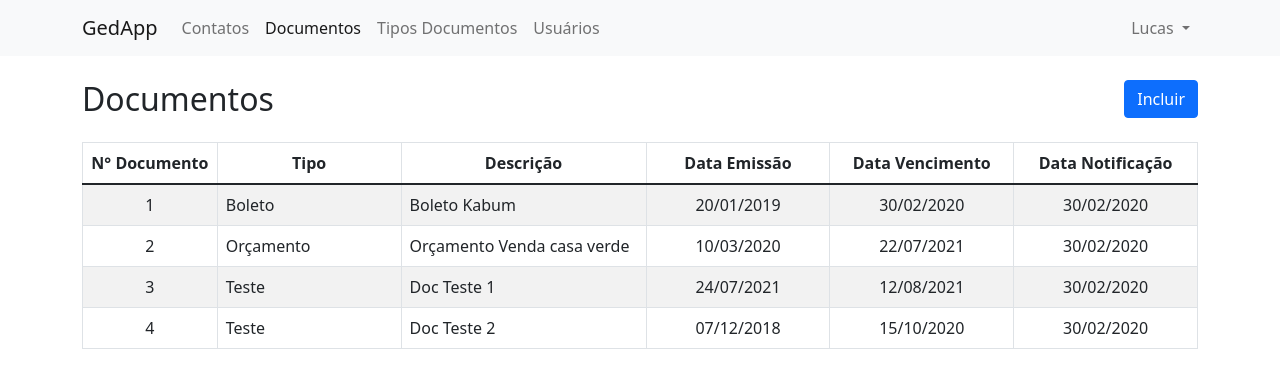
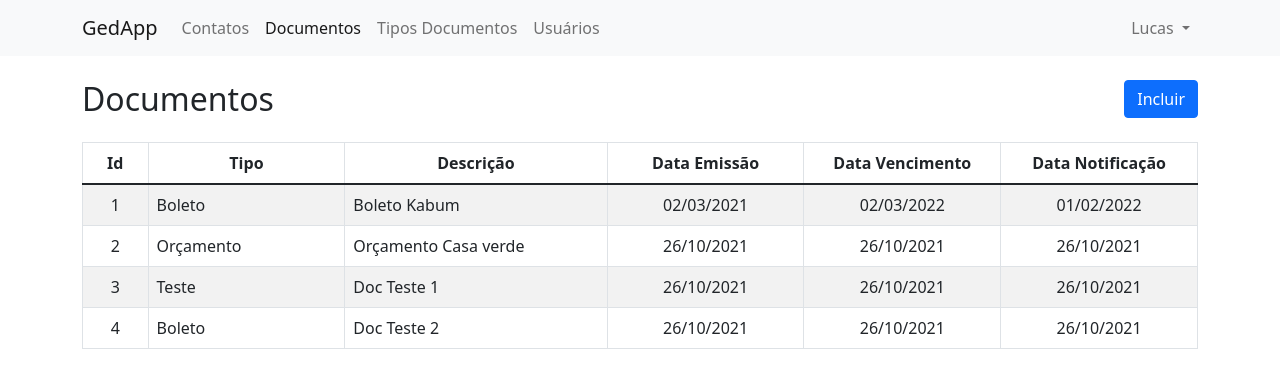
Before and after one commit to LucasRKlein/GedApp, an Angular app: page /documentos in a window 1280 px wide. Shown: the top 388 px of the page. Built offline with nearby package versions, Linux system fonts and the light colour scheme.

Commit message:
Criados Models no front end, melhorias nas telas

```diff
--- a/package.json
+++ b/package.json
@@ -20,6 +20,7 @@
     "@angular/platform-browser-dynamic": "~9.0.3",
     "@angular/router": "~9.0.3",
     "bootstrap": "^5.1.3",
+    "moment": "^2.29.1",
     "ngx-bootstrap": "^7.1.0",
     "rxjs": "~6.5.4",
     "tslib": "^1.10.0",
--- a/src/app/contatos/contatos.component.ts
+++ b/src/app/contatos/contatos.component.ts
@@ -1,4 +1,5 @@
 import { Component, OnInit } from '@angular/core';
+import { ContatoModel } from '../models/contato';
 
 @Component({
   selector: 'app-contatos',
@@ -24,7 +25,7 @@ export class ContatosComponent implements OnInit {
   ngOnInit() {
   }
 
-  contatoSelect(contato: any) {
+  contatoSelect(contato: ContatoModel) {
     this.contatoSelecionado = contato;
   }
 
--- a/src/app/documentos/documentos.component.html
+++ b/src/app/documentos/documentos.component.html
@@ -9,7 +9,7 @@
 <div *ngIf="documentoSelecionado || criandoDocumento">
   <div class="d-flex justify-content-between align-items-center my-4">
     <div *ngIf="documentoSelecionado" class="me-auto my-4">
-      <app-titulo [titulo]="'Documento: ' + documentoSelecionado.descr"></app-titulo>
+      <app-titulo [titulo]="'Documento: ' + documentoSelecionado.descricao"></app-titulo>
     </div>
    <div *ngIf="criandoDocumento" >
      <h2>Incluindo Documento</h2>
@@ -23,12 +23,12 @@
     <div class="row my-4">
       <div class="form-group col-9">
         <label for="formGroupExampleInput">N° Documento</label>
-        <input type="text" value={{documentoSelecionado.numero}} class="form-control">
+        <input type="text" value={{documentoSelecionado.id}} class="form-control">
       </div>
       <div class="form-group col-3">
         <label for="inputState">Tipo Documento</label>
-        <select class="form-control" value={{documentoSelecionado.tipo}}>
-          <option *ngFor="let tipo of listaTipos" >{{tipo.text}}</option>
+        <select class="form-control" value={{documentoSelecionado.tipoId}}>
+          <option *ngFor="let tipo of listaTipos" >{{tipo.nome}}</option>
         </select>
       </div>
     </div>
@@ -38,20 +38,20 @@
     </div> -->
     <div class="form-group my-4">
       <label for="formGroupExampleInput2">Descrição</label>
-      <input type="text" class="form-control" value={{documentoSelecionado.descr}} placeholder="Boleto Lojas Adelaide">
+      <input type="text" class="form-control" value={{documentoSelecionado.descricao}} placeholder="Boleto Lojas Adelaide">
     </div>
     <div class="row my-4">
       <div class="form-group col-4">
         <label for="formGroupExampleInput2">Data Emissão</label>
-        <input type="text" class="form-control" value={{documentoSelecionado.dataEmissao}}  placeholder="10/10/2010">
+        <input type="date" class="form-control" value={{dataEmissaoSelecionada}}  placeholder="10/10/2010">
       </div>
       <div class="form-group col-4">
         <label for="formGroupExampleInput2">Data Vencimento</label>
-        <input type="text" class="form-control" value={{documentoSelecionado.dataVencto}}  placeholder="10/10/2010">
+        <input type="date" class="form-control" value={{dataVenctoSelecionada}}  placeholder="10/10/2010">
       </div>
       <div class="form-group col-4">
         <label for="formGroupExampleInput2">Data de Notificação</label>
-        <input type="text" class="form-control" value={{documentoSelecionado.dataNoficacao}}  placeholder="10/10/2010">
+        <input type="date" class="form-control" value={{dataNotificacaoSelecionada}}  placeholder="10/10/2010">
       </div>
     </div>
     <div class="d-flex justify-content-between">
@@ -75,7 +75,7 @@
     <table class="table table-bordered table-striped table-hover" style="width: 100%;">
       <thead>
         <tr>
-          <th class="text-center" width="50">N° Documento</th>
+          <th class="text-center" width="50">Id</th>
           <th class="text-center" width="150">Tipo</th>
           <th class="text-center" width="200">Descrição</th>
           <th class="text-center" width="150">Data Emissão</th>
@@ -86,22 +86,22 @@
       <tbody *ngIf="listaDocs?.length != 0">
         <tr *ngFor="let model of listaDocs" style="cursor: pointer;" (click)="documentoSelect(model)">
           <td class="text-center">
-            {{model.numero}}
+            {{model.id}}
           </td>
           <td>
-            {{model.tipo}}
+            {{getDocumentoTipoNome(model.tipoId)}}
           </td>
           <td>
-            {{model.descr}}
+            {{model.descricao}}
           </td>
           <td class="text-center">
-            {{model.dataEmissao}}
+            {{model.dataEmissao | date:'dd/MM/yyyy'}}
           </td>
           <td class="text-center">
-            {{model.dataVencto}}
+            {{model.dataVencto | date:'dd/MM/yyyy'}}
           </td>
           <td class="text-center">
-            {{model.dataNoficacao}}
+            {{model.dataNotificacao | date:'dd/MM/yyyy'}}
           </td>
         </tr>
       </tbody>
--- a/src/app/documentos/documentos.component.ts
+++ b/src/app/documentos/documentos.component.ts
@@ -1,4 +1,8 @@
 import { Component, OnInit } from '@angular/core';
+import { DocumentoModel } from '../models/documento';
+import * as moment from 'moment';
+import { TipoDocumentoModel } from '../models/tipo-documento';
+
 
 @Component({
   selector: 'app-documentos',
@@ -9,20 +13,23 @@ export class DocumentosComponent implements OnInit {
 
   titulo = 'Documentos'
 
-  public documentoSelecionado: any;
+  public documentoSelecionado: DocumentoModel;
+  public dataEmissaoSelecionada: string;
+  public dataNotificacaoSelecionada: string;
+  public dataVenctoSelecionada: string;
+
   public criandoDocumento: boolean;
 
-  listaDocs = [
-    {numero: '1', descr: 'Boleto Kabum', tipo: 'Boleto', dataEmissao: '20/01/2019', dataVencto: '30/02/2020', dataNoficacao: '30/02/2020'},
-    {numero: '2', descr: 'Orçamento Venda casa verde', tipo: 'Orçamento', dataEmissao: '10/03/2020', dataVencto: '22/07/2021', dataNoficacao: '30/02/2020'},
-    {numero: '3', descr: 'Doc Teste 1', tipo: 'Teste', dataEmissao: '24/07/2021', dataVencto: '12/08/2021', dataNoficacao: '30/02/2020'},
-    {numero: '4', descr: 'Doc Teste 2', tipo: 'Teste', dataEmissao: '07/12/2018', dataVencto: '15/10/2020', dataNoficacao: '30/02/2020'},
+  listaDocs: DocumentoModel[] = [
+    {id: 1, descricao: 'Boleto Kabum', tipoId: 1, dataEmissao: new Date(2021,2,2), dataVencto: new Date(2022,2,2), dataNotificacao: new Date(2022,1,1)},
+    {id: 2, descricao: 'Orçamento Casa verde', tipoId: 2, dataEmissao: new Date(), dataVencto: new Date(), dataNotificacao: new Date()},
+    {id: 3, descricao: 'Doc Teste 1', tipoId: 3, dataEmissao: new Date(), dataVencto: new Date(), dataNotificacao: new Date()},
+    {id: 4, descricao: 'Doc Teste 2', tipoId: 1, dataEmissao: new Date(), dataVencto: new Date(), dataNotificacao: new Date()},
   ]
-
-  listaTipos = [
-    {numero: '1', text: 'Boleto'},
-    {numero: '2', text: 'Orçamento'},
-    {numero: '3', text: 'Teste'},
+  listaTipos: TipoDocumentoModel[] = [
+    {id: 1, nome: 'Boleto'},
+    {id: 2, nome: 'Orçamento'},
+    {id: 3, nome: 'Teste'},
   ]
 
   constructor() { }
@@ -30,7 +37,28 @@ export class DocumentosComponent implements OnInit {
   ngOnInit() {
   }
 
-  documentoSelect(documento: any) {
+  getDocumentoTipoNome(tipoId: number) {
+    return this.listaTipos.find(x => x.id == tipoId).nome;
+  }
+
+  fromJsonDate(date: Date): string {
+    if (!date) {
+      return null;
+    }
+    return moment(date).format('YYYY-MM-DD');
+  }
+
+  fromJsonDateTime(date: Date): string {
+    if (!date) {
+      return null;
+    }
+    return moment(date).format('YYYY-MM-DDTHH:mm:ss');
+  }
+
+  documentoSelect(documento: DocumentoModel) {
+    this.dataEmissaoSelecionada = this.fromJsonDate(documento.dataEmissao);
+    this.dataNotificacaoSelecionada = this.fromJsonDate(documento.dataNotificacao);
+    this.dataVenctoSelecionada = this.fromJsonDate(documento.dataVencto);
     this.documentoSelecionado = documento;
   }
 
--- /dev/null
+++ b/src/app/models/contato.ts
@@ -0,0 +1,5 @@
+export class ContatoModel {
+    id: number;
+    nome: string;
+    email: string;
+}
--- /dev/null
+++ b/src/app/models/documento.ts
@@ -0,0 +1,8 @@
+export class DocumentoModel {
+    id: number;
+    descricao: string;
+    tipoId: number;
+    dataEmissao: Date;
+    dataVencto: Date;
+    dataNotificacao: Date;
+}
--- /dev/null
+++ b/src/app/models/tipo-documento.ts
@@ -0,0 +1,4 @@
+export class TipoDocumentoModel {
+    id: number;
+    nome: string;
+}
--- a/src/app/usuarios/usuarios.component.html
+++ b/src/app/usuarios/usuarios.component.html
@@ -20,7 +20,7 @@
         </div>
         <div class="form-group col-4 p-0">
           <label for="formGroupExampleInput2">Nivel de acesso</label>
-          <select name="nivel_de_acesso"  value={{usuarioSelecionado.nivel_de_acesso}} class="form-control">
+          <select name="nivel_de_acesso"  value={{usuarioSelecionado.nivelAcesso}} class="form-control">
             <option value="0">
               normal
             </option>
@@ -50,8 +50,8 @@
     </div>
 
     <div class="form-group my-4">
-      <label for="formGroupExampleInput2">Documento</label>
-      <input type="text"  value={{usuarioSelecionado.documento}} class="form-control" placeholder="000.000.000-00">
+      <label for="formGroupExampleInput2">CPF</label>
+      <input type="text"  value={{usuarioSelecionado.cpf}} class="form-control" placeholder="000.000.000-00">
     </div>
 
 
@@ -79,7 +79,7 @@
           <th class="text-center">Nome</th>
           <th class="text-center">Sobrenome</th>
           <th class="text-center">Telefone</th>
-          <th class="text-center">Documento</th>
+          <th class="text-center">CPF</th>
         </tr>
       </thead>
       <tbody *ngIf="usuarios?.length != 0">
@@ -97,7 +97,7 @@
             {{model.telefone}}
           </td>
           <td class="text-center">
-            {{model.documento}}
+            {{model.cpf}}
           </td>
         </tr>
       </tbody>
```
Also changed, not shown: src/app/models/usuario.ts (added, +10 -0 lines), src/app/usuarios/usuarios.component.ts (+10 -9 lines), 1 other file (tests, documents, lock files or other folders).
